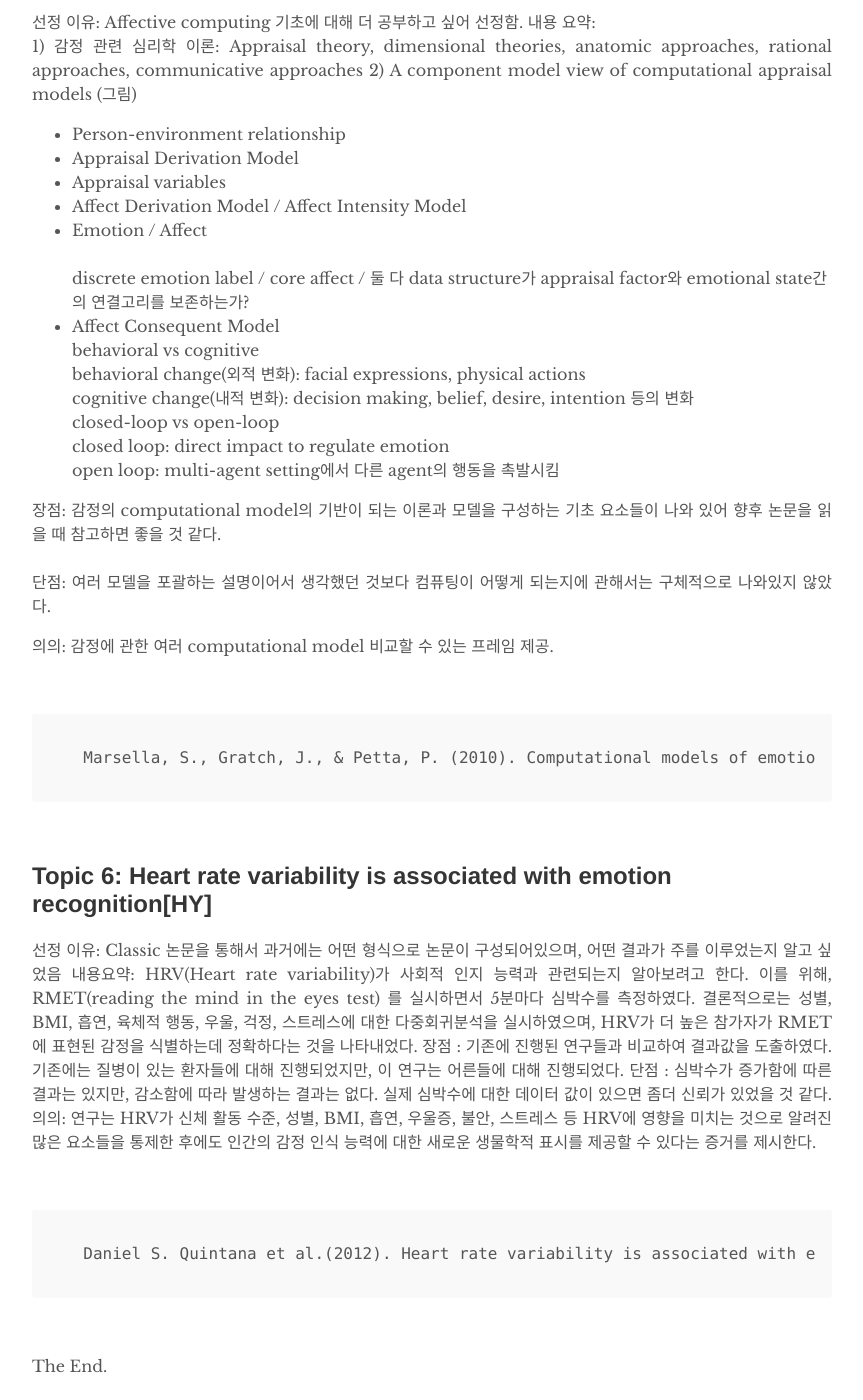
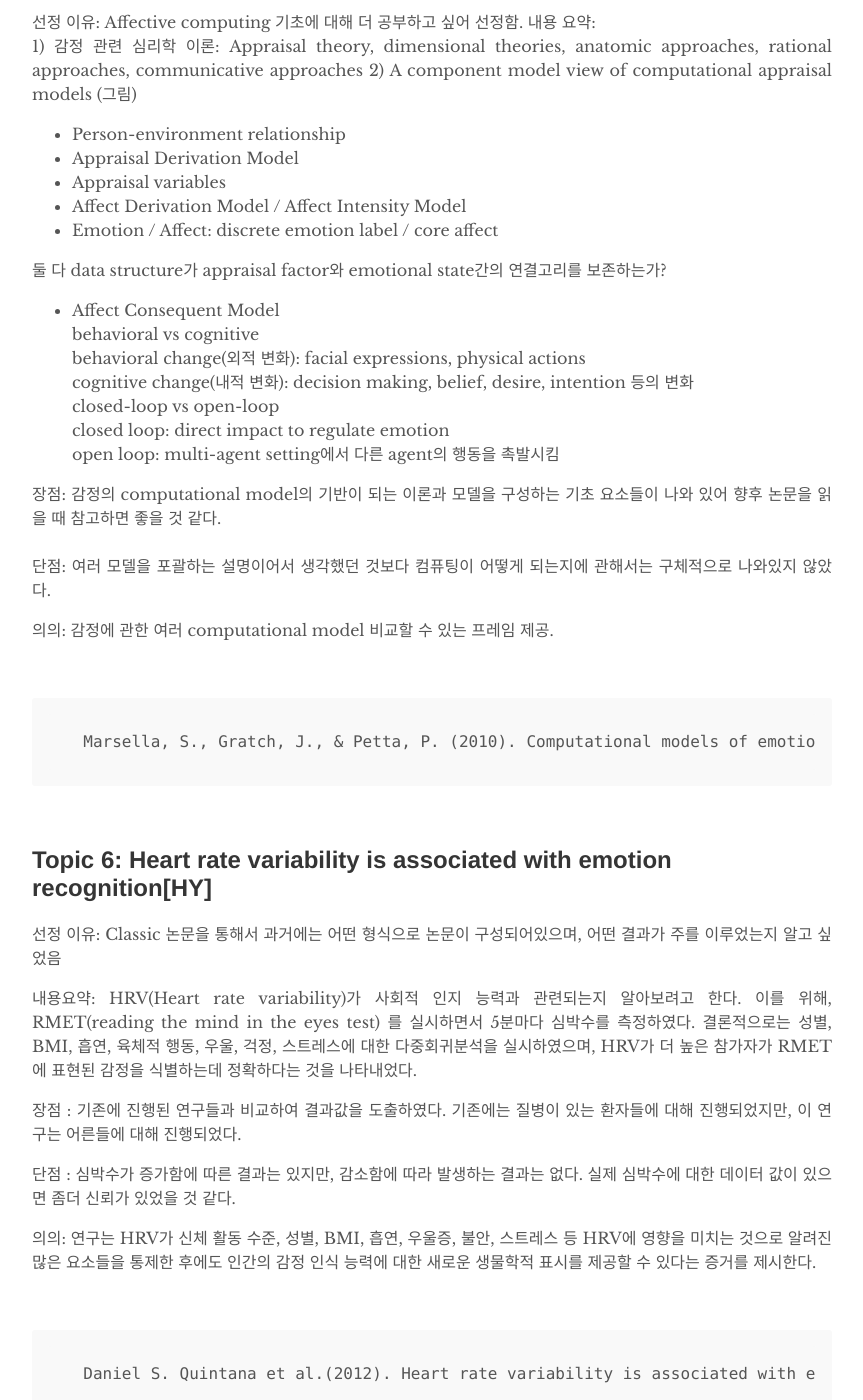
Before and after one commit to humanfactorspsych/blog, a Jekyll site: the page built from _posts/2020-05-14-study.md, in a window 1280 px wide and 1400 px high, scrolled down 3582 px. Shown: the whole window, without its empty margins (208-1071 px from the left). Built offline with Jekyll 4.4.1, drawn with Linux system fonts in a browser that asks for light colours.

```diff
--- a/_posts/2020-05-14-study.md
+++ b/_posts/2020-05-14-study.md
@@ -102,8 +102,10 @@ Presenters: YK(Yoon Kyung), IJ(Injoo), WK(Whani Kim), YW(Yoonwon), JE(Jaeun), HY
    - Appraisal Derivation Model <br>
    - Appraisal variables <br>
    - Affect Derivation Model / Affect Intensity Model <br>
-   - Emotion / Affect <br>
-      discrete emotion label / core affect / 둘 다 data structure가 appraisal factor와 emotional state간의 연결고리를 보존하는가? <br>
+   - Emotion / Affect: discrete emotion label / core affect
+
+   둘 다 data structure가 appraisal factor와 emotional state간의 연결고리를 보존하는가? <br>
+
    - Affect Consequent Model <br>
      behavioral vs cognitive <br>
         behavioral change(외적 변화): facial expressions, physical actions <br>
@@ -126,10 +128,14 @@ Presenters: YK(Yoon Kyung), IJ(Injoo), WK(Whani Kim), YW(Yoonwon), JE(Jaeun), HY
 ## Topic 6: Heart rate variability is associated with emotion recognition[HY]
 
 선정 이유: Classic 논문을 통해서 과거에는 어떤 형식으로 논문이 구성되어있으며, 어떤 결과가 주를 이루었는지 알고 싶었음
+
 내용요약: HRV(Heart rate variability)가 사회적 인지 능력과 관련되는지 알아보려고 한다. 이를 위해, RMET(reading the mind in the eyes test) 를 실시하면서 5분마다 심박수를 측정하였다. 결론적으로는 성별, BMI, 흡연, 육체적 행동, 우울, 걱정, 스트레스에 대한 다중회귀분석을 실시하였으며, HRV가 더 높은 참가자가 RMET에 표현된 감정을 식별하는데 정확하다는 것을 나타내었다.
+
 장점 : 기존에 진행된 연구들과 비교하여 결과값을 도출하였다.
 기존에는 질병이 있는 환자들에 대해 진행되었지만, 이 연구는 어른들에 대해 진행되었다.
+
 단점 : 심박수가 증가함에 따른 결과는 있지만, 감소함에 따라 발생하는 결과는 없다.  실제 심박수에 대한 데이터 값이 있으면 좀더 신뢰가 있었을 것 같다.
+
 의의: 연구는 HRV가 신체 활동 수준, 성별, BMI, 흡연, 우울증, 불안, 스트레스 등
 HRV에 영향을 미치는 것으로 알려진 많은 요소들을 통제한 후에도 인간의 감정 인식 능력에 대한 새로운 생물학적 표시를 제공할 수 있다는 증거를 제시한다.
 
```
